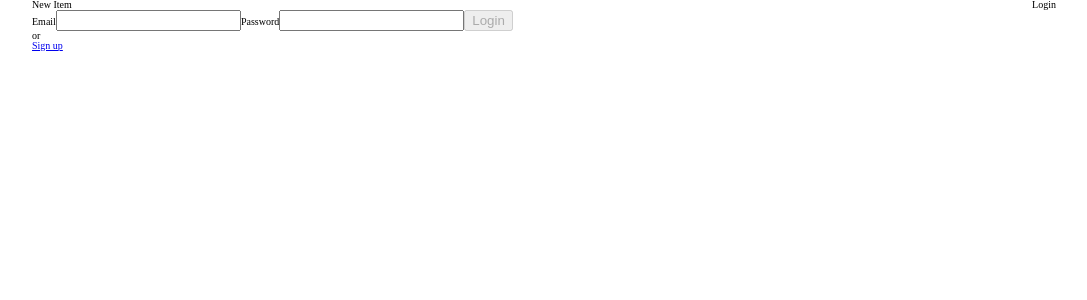
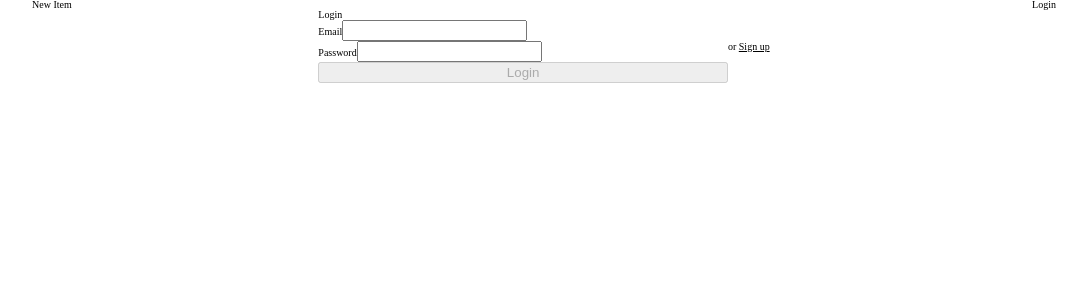
Before and after one commit to ttwebft70-bw-october/front-end, a React (Create React App) app: page / in a window 1280 px wide. Shown: the top 300 px of the page, without its empty margins (96-1183 px from the left). Built offline with nearby package versions, Linux system fonts and the light colour scheme.

Commit message:
Basic CSS flex layout for login form

```diff
--- a/src/components/Login.js
+++ b/src/components/Login.js
@@ -35,7 +35,9 @@ function Login() {
 
 	return (
 		<div className="login">
-			<form className="login-form">
+			<div className="login-form-container">
+				<h1>Login</h1>
+				<form>
 					<label>
 						Email
 						<input
@@ -56,8 +58,12 @@ function Login() {
 					</label>
 					<button disabled={!buttonOn}>Login</button>
 				</form>
-			<div className="login-separator">or</div>
-			<div className="login-register"><Link to={"/register"}>Sign up</Link></div>
+			</div>
+			<div className="login-register">
+				<span>
+					or <Link to={"/register"}>Sign up</Link>
+				</span>
+			</div>
 		</div>
 	);
 }
--- a/src/style/index.css
+++ b/src/style/index.css
@@ -31,3 +31,29 @@ nav a {
 	color: inherit;
 	text-decoration: none;
 }
+
+/*	Styles for the Login component */
+.login {
+	display: flex;
+	justify-content: center;
+}
+
+.login-form-container {
+	width: 40%;
+	display: flex;
+	flex-direction: column;
+}
+
+.login-form-container form {
+	display: flex;
+	flex-direction: column;
+}
+
+.login-register {
+	display: flex;
+	align-items: center;
+}
+
+.login-register a {
+	color: inherit;
+}
```
Lines whose indentation alone changed are shown as unchanged.
